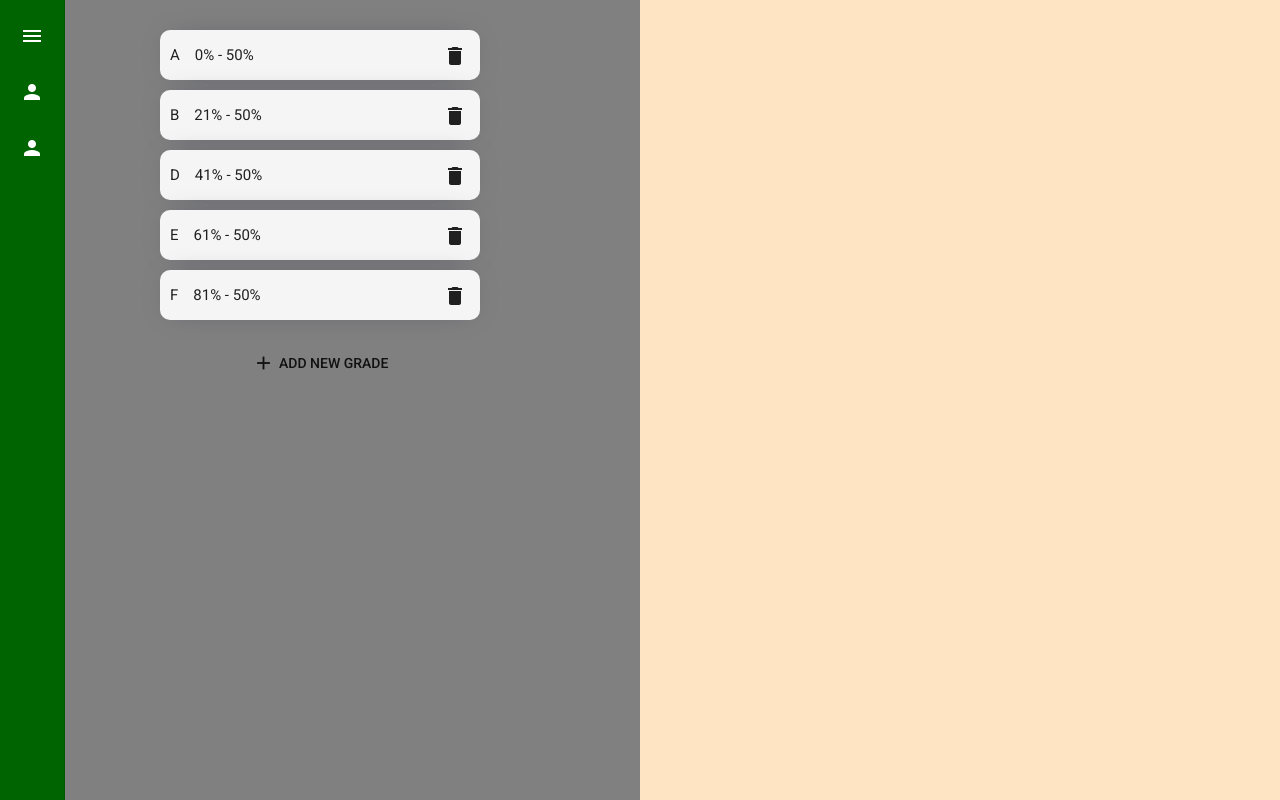
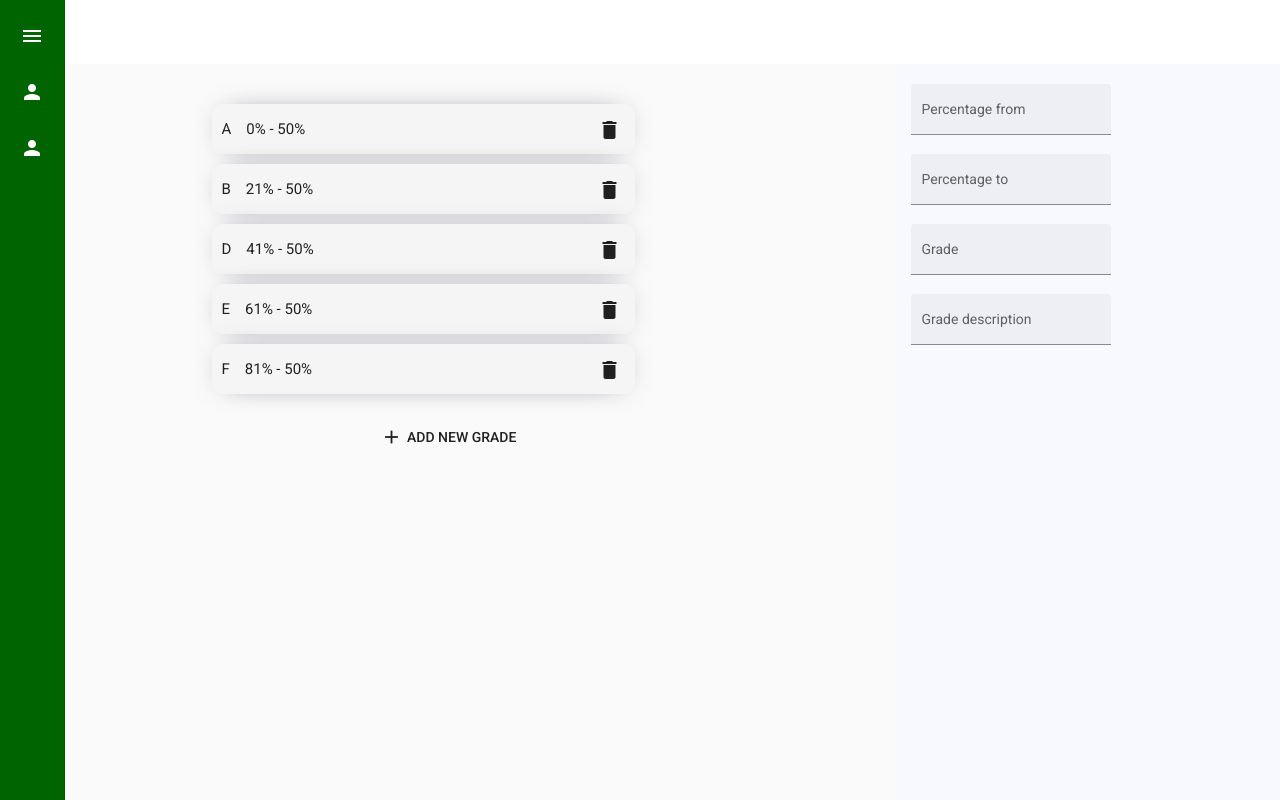
Before and after one commit to MKowalewski00/grades_system, an Angular app: page /grades in a window 1280 px wide. Built offline with nearby package versions, Linux system fonts and the light colour scheme; data requests are answered from the project's data file.

Commit message:
Added side content of grade view

```diff
--- a/src/app/model/grade.ts
+++ b/src/app/model/grade.ts
@@ -3,5 +3,4 @@ export interface Grade {
   minPercentage: number;
   symbolicGrade: string;
   descriptiveGrade: string;
-  maxPercentage: number;
 }
--- a/src/app/model/gradeView.ts
+++ b/src/app/model/gradeView.ts
@@ -1,7 +1,7 @@
-export interface Grade {
+export interface GradeView {
   id: string;
   minPercentage: number;
+  maxPercentage: number;
   symbolicGrade: string;
   descriptiveGrade: string;
-  maxPercentage: number;
 }
--- a/src/app/sidebar/pages/grades/grades.component.html
+++ b/src/app/sidebar/pages/grades/grades.component.html
@@ -1,24 +1,45 @@
-<div class="split left">
+<div class="split-left">
 
   <span *ngIf="!grades">Loading...</span>
 
   <div *ngIf="grades" class="grades">
 
-    <div *ngFor="let grade of grades" class="grade">
+    <div *ngFor="let grade of grades" class="grade" (click)="isExpanded = true">
       <span class="grade-element">{{grade.symbolicGrade}}</span>
       <span class="grade-element">{{grade.minPercentage}}% - 50%</span>
       <div class="spacer"></div>
       <button (click)="deleteGrade(grade.id)" mat-icon-button class="grade-icon"><mat-icon>delete</mat-icon></button>
     </div>
+  </div>
+  <div class="add-grade-container">
+    <button (click)="addGrade(42, 'G')" mat-button class="add-grade-button">
+      <mat-icon class="add-grade-icon">add</mat-icon> ADD NEW GRADE</button>
+  </div>
+</div>
 
+<div class="split-right">
+
+  <div class="percentage-input">
+    <mat-form-field class="field" appearance="fill">
+      <mat-label>Percentage from</mat-label>
+      <input matInput>
+    </mat-form-field>
+
+    <mat-form-field class="field" appearance="fill">
+      <mat-label>Percentage to</mat-label>
+      <input matInput>
+    </mat-form-field>
   </div>
 
-  <div class="add-grade-container">
-    <button (click)="addGrade(42, 'G')" mat-button class="add-grade-button"><mat-icon class="add-grade-icon">add</mat-icon> ADD NEW GRADE</button>
+  <div class="grade-input">
+    <mat-form-field class="field" appearance="fill">
+      <mat-label>Grade</mat-label>
+      <input matInput>
+    </mat-form-field>
+    <mat-form-field class="field" appearance="fill">
+      <mat-label>Grade description</mat-label>
+      <input matInput>
+    </mat-form-field>
   </div>
 
 </div>
-
-<div class="split right">
-
-</div>
--- a/src/app/sidebar/pages/grades/grades.component.scss
+++ b/src/app/sidebar/pages/grades/grades.component.scss
@@ -1,23 +1,37 @@
-.split {
+//.container {
+//  height: 100%;
+//  width: 70%;
+//  left: 0;
+//}
+//
+//.side-container{
+//  height: 100%;
+//  width: 30%;
+//  right: 0;
+//  background-color: lime;
+//}
+
+.split-left {
   height: 100%;
-  width: 50%;
+  width: 70%;
   position: fixed;
-  z-index: 1;
-  top: 0;
   overflow-x: hidden;
+  left: 0;
+}
+
+.split-right {
+  height: 100%;
+  width: 30%;
+  position: fixed;
+  overflow-x: hidden;
+  right: 0;
   padding-top: 20px;
+  background-color: ghostwhite;
 }
-.left{
-  left: 0;
-  background-color: gray;
-}
-.right{
-  right: 0;
-  background-color: bisque;
-}
+
 .grades{
-  width: 100%;
-  //margin-right: 50px;
+  margin-top: 30px;
+  margin-right: 50px;
   display: flex;
   flex-direction: column;
   align-items: center;
@@ -35,15 +49,18 @@
   box-shadow: 0 0 30px -15px rgba(66, 68, 90, 1);
   cursor: pointer;
 }
+
 .grade-element{
   font-size: 15px;
   padding-left: 10px;
   padding-right: 5px;
 }
+
 .grade-icon {
   margin-right: 5px;
   cursor: pointer;
 }
+
 .spacer {
   flex: 1 auto;
 }
@@ -57,5 +74,19 @@
 .add-grade-icon{
   font-size: 22px
 }
+
 .add-grade-button {
 }
+
+.percentage-input{
+}
+
+.grade-input{
+  display: flex;
+  flex-direction: column;
+}
+
+.field{
+  margin-left: 15px;
+  width: 200px;
+}
--- a/src/app/sidebar/pages/grades/grades.component.ts
+++ b/src/app/sidebar/pages/grades/grades.component.ts
@@ -10,7 +10,7 @@ import {GradeService} from "../../../service/grade.service";
 export class GradesComponent implements OnInit {
 
   grades: Grade[] = [];
-
+  isExpanded = true;
 
   constructor(private _service: GradeService) { }
 
--- a/src/app/sidebar/sidebar.module.ts
+++ b/src/app/sidebar/sidebar.module.ts
@@ -10,6 +10,8 @@ import {MatIconModule} from "@angular/material/icon";
 import {MatToolbarModule} from "@angular/material/toolbar";
 import {MatTableModule} from "@angular/material/table";
 import {MatButtonModule} from "@angular/material/button";
+import {MatFormFieldModule} from "@angular/material/form-field";
+import {MatInputModule} from "@angular/material/input";
 
 
 @NgModule({
@@ -27,6 +29,8 @@ import {MatButtonModule} from "@angular/material/button";
     MatToolbarModule,
     MatTableModule,
     MatButtonModule,
+    MatFormFieldModule,
+    MatInputModule,
   ],
   providers: []
 })
```
